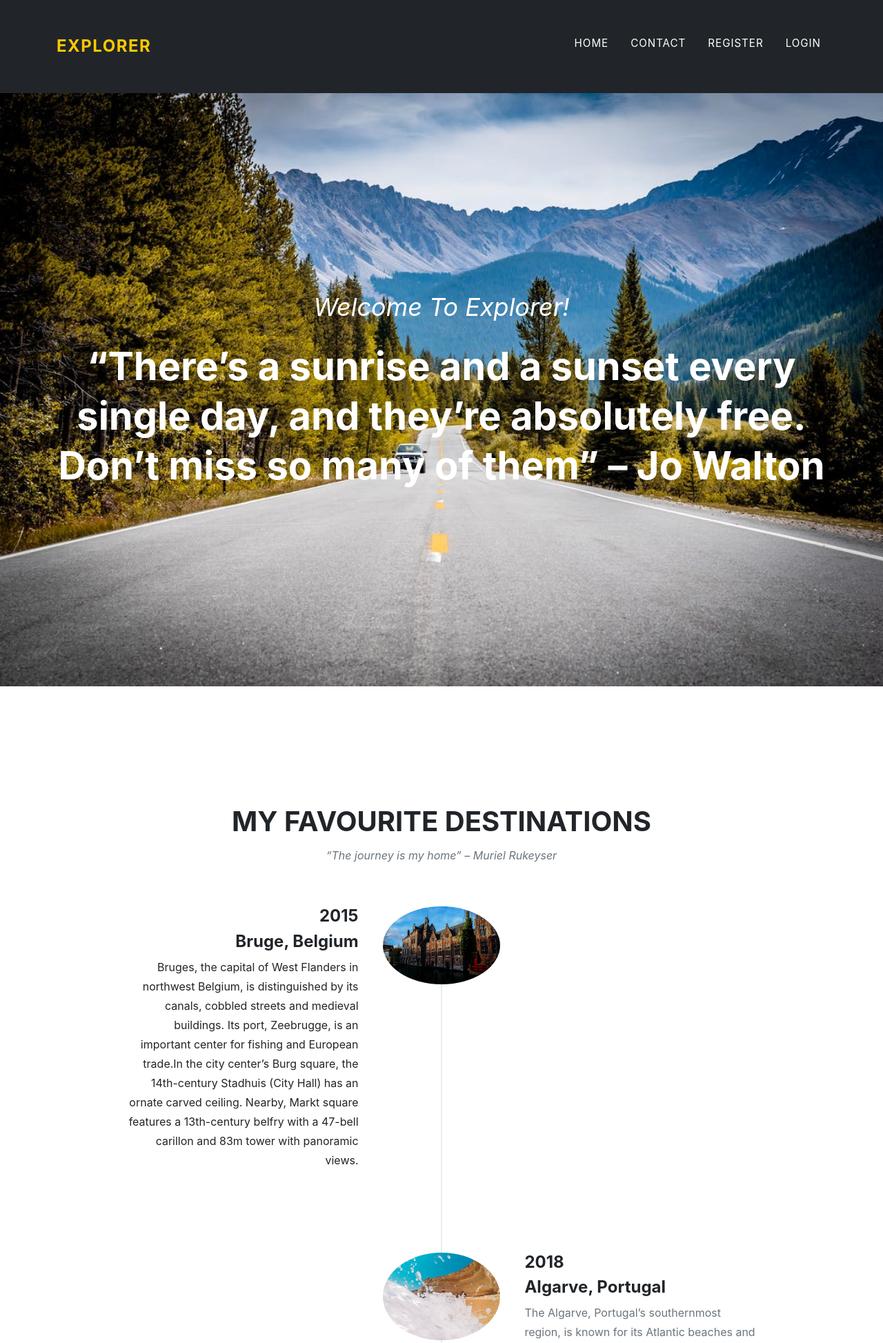
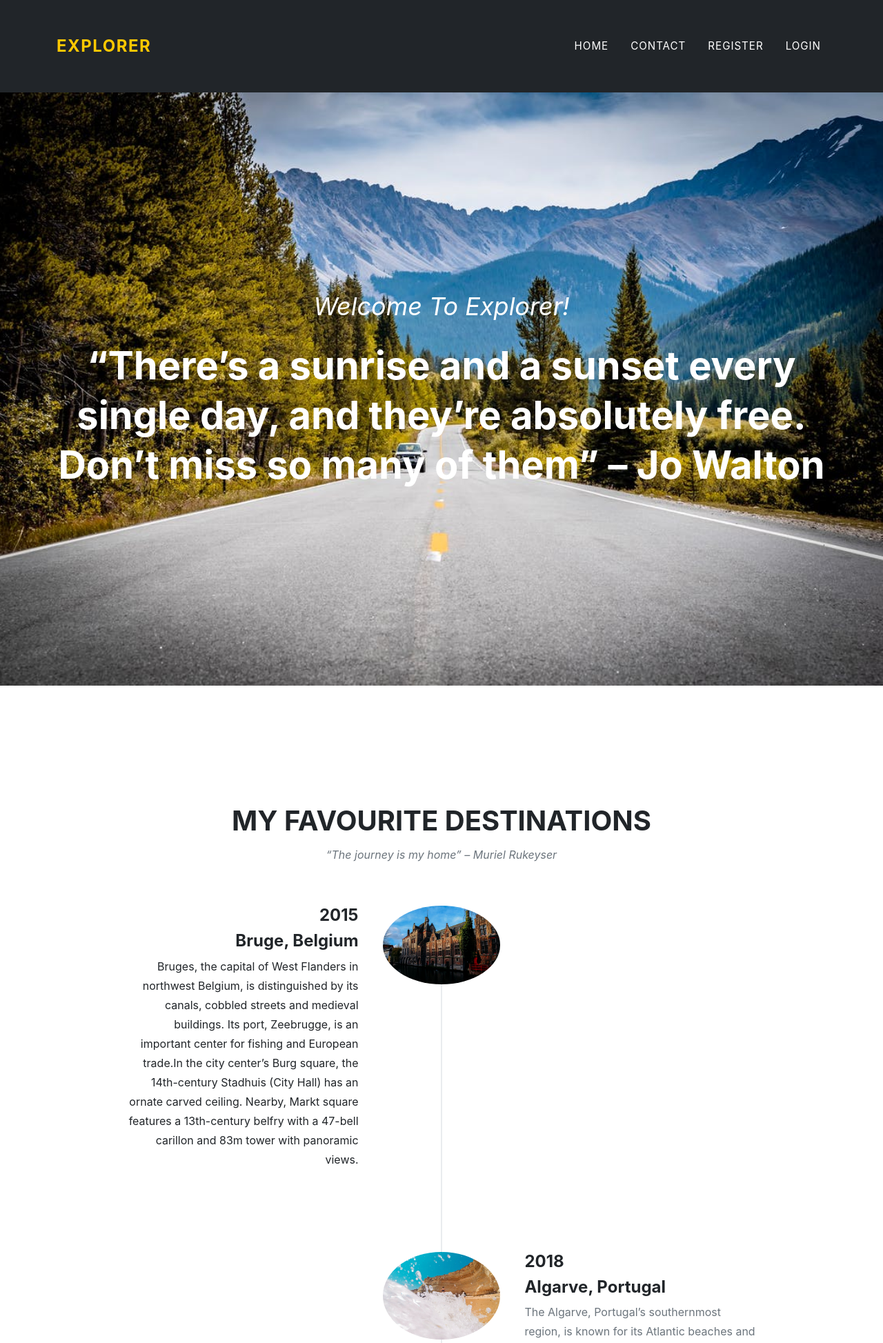
Before and after one commit to Deepak9912/django-travel-blog, a Django app: page / in a window 1280 px wide. Shown: the top 1947 px of the page at 69% size. Run offline with Django 3.2, Linux system fonts and the light colour scheme; data that the repository does not hold is empty; some libraries are stand-ins or nearby versions.

Commit message:
upate footer and header padding

```diff
--- a/templates/base.html
+++ b/templates/base.html
@@ -32,7 +32,7 @@
             <i class="fas fa-bars ms-1"></i>
         </button>
         <div class="collapse navbar-collapse" id="navbarResponsive">
-              <ul class="navbar-nav mb-2 d-flex align-items-end justify-content-end text-uppercase ms-auto py-4 py-lg-0 text-light">
+              <ul class="navbar-nav d-flex align-items-end justify-content-end text-uppercase ms-auto text-light">
                 <li class="nav-item">
                     <a class="nav-link active" aria-current="page" href="{% url 'home' %}">Home</a>
                 </li>
@@ -158,7 +158,7 @@
   </div>
 </section>
 <!--footer-->
-<footer class="footer py-4 bg-dark text-light">
+<footer class="footer py-2 bg-dark text-light">
   <div class="container">
       <div class="row align-items-center">
           <div class="col-lg-4 text-lg-start">Copyright &copy; Your Website 2022</div>
--- a/templates/detail_blog.html
+++ b/templates/detail_blog.html
@@ -32,7 +32,7 @@
             <i class="fas fa-bars ms-1"></i>
         </button>
         <div class="collapse navbar-collapse" id="navbarResponsive">
-                <ul class="navbar-nav mb-2 d-flex align-items-end justify-content-end text-uppercase ms-auto py-4 py-lg-0 text-light">
+            <ul class="navbar-nav d-flex align-items-end justify-content-end text-uppercase ms-auto text-light">
                 <li class="nav-item">
                     <a class="nav-link active text-dark" aria-current="page" href="{% url 'home' %}">Home</a>
                 </li>
@@ -145,7 +145,7 @@
     </div>
 </div>
 <!--footer-->
-<footer class="footer py-4 bg-dark text-light">
+<footer class="footer py-2 bg-dark text-light">
     <div class="container">
         <div class="row align-items-center">
             <div class="col-lg-4 text-lg-start">Copyright &copy; Your Website 2022</div>
```
